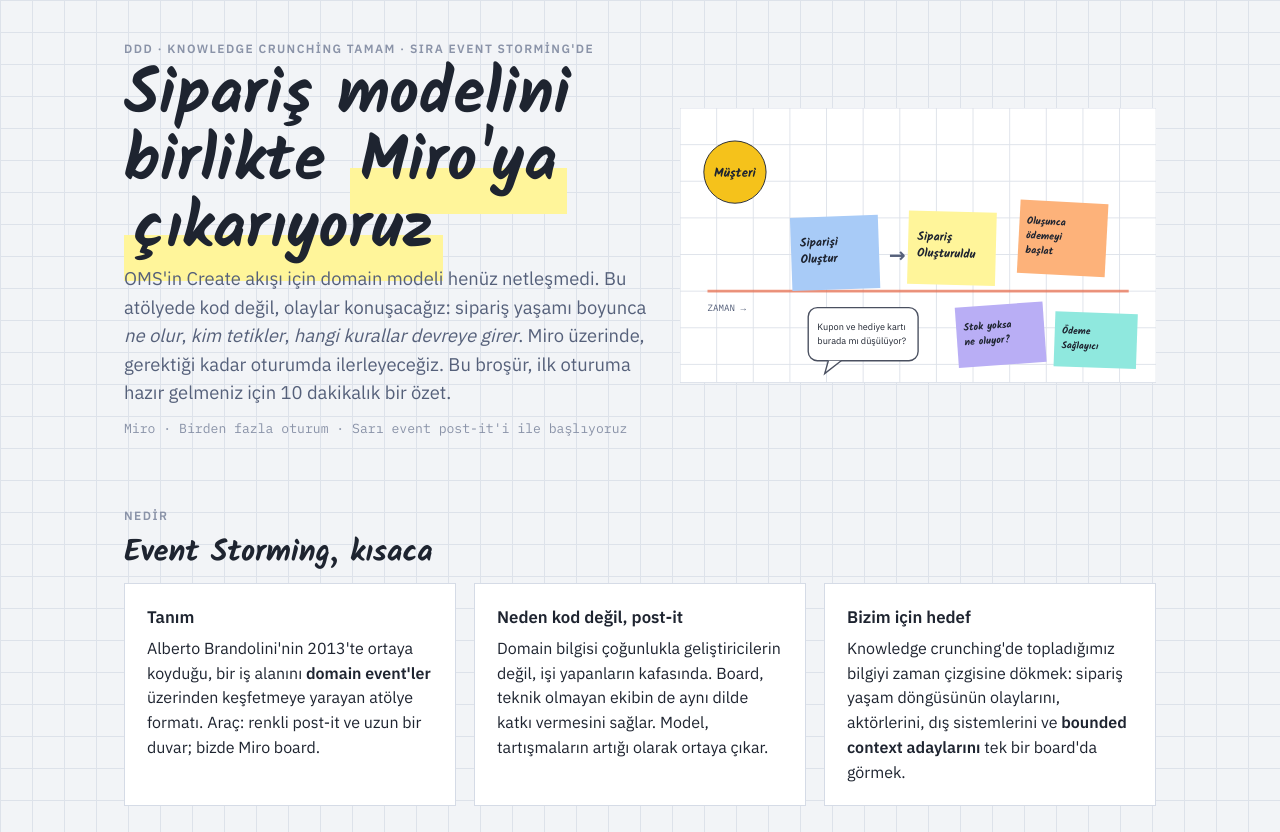
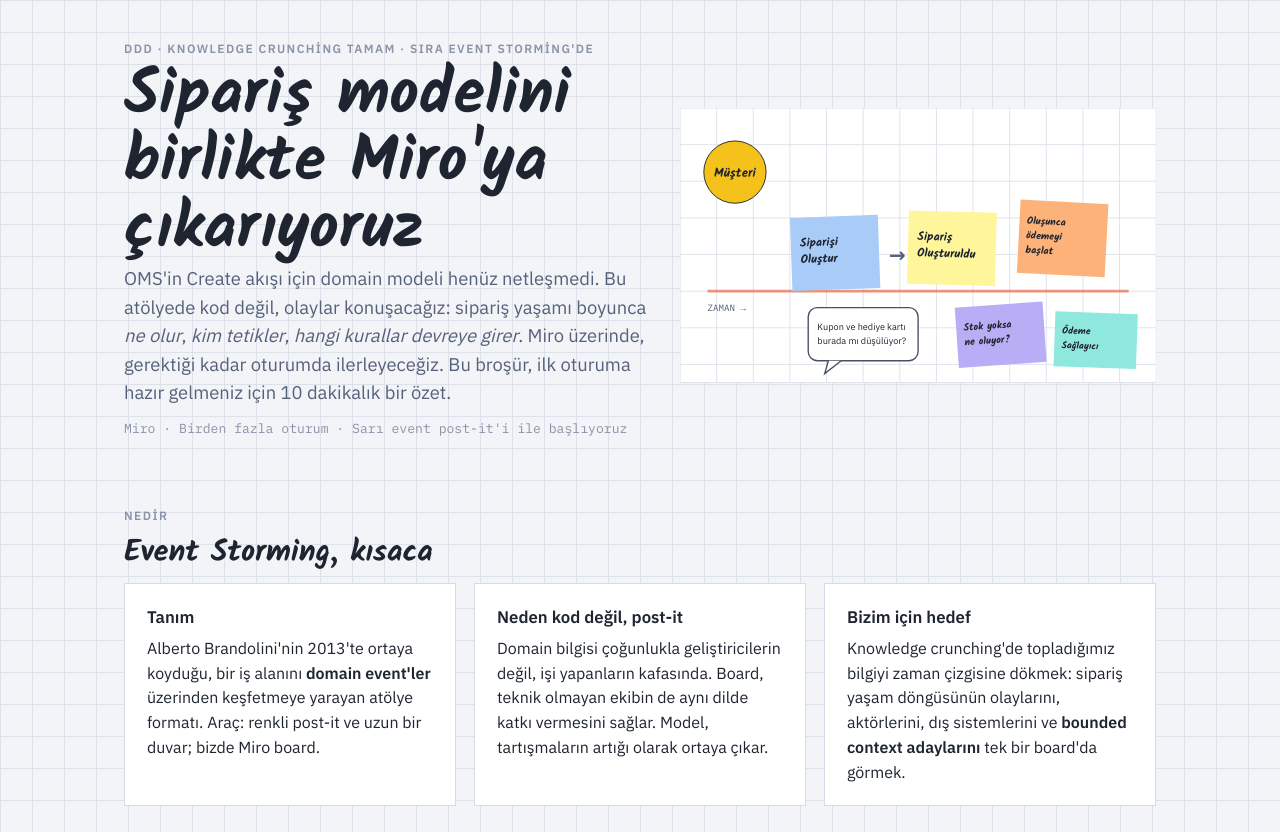
Before and after one commit to bycem/sharing, a plain HTML site: page index.html in a window 1280 px wide. Shown: the top 832 px of the page. Drawn offline with Linux system fonts and the light colour scheme.

Commit message:
Remove highlight class from heading in index.html
Removed highlight styling from the heading and related CSS.

```diff
--- a/index.html
+++ b/index.html
@@ -83,9 +83,6 @@
   .eyebrow { font-size: .75rem; letter-spacing: .12em; text-transform: uppercase; color: var(--ink-faint); font-weight: 600; margin-bottom: 4px; }
   .lead { font-size: 1.15rem; color: var(--ink-soft); max-width: 60ch; }
   .mono { font-family: "IBM Plex Mono", monospace; font-size: .82rem; color: var(--ink-faint); }
-  .highlight { background: linear-gradient(transparent 55%, var(--event) 55%); color: #1E2430; padding: 0 .15em; box-decoration-break: clone; -webkit-box-decoration-break: clone; }
-  @media (prefers-color-scheme: dark) { :root:not([data-theme="light"]) .highlight { color: var(--ink); background: none; text-decoration: underline; text-decoration-color: var(--event); text-decoration-thickness: .14em; text-underline-offset: .08em; text-decoration-skip-ink: none; } }
-  :root[data-theme="dark"] .highlight { color: var(--ink); background: none; text-decoration: underline; text-decoration-color: var(--event); text-decoration-thickness: .14em; text-underline-offset: .08em; text-decoration-skip-ink: none; }
 
   section { margin-bottom: 60px; }
   .grid { display: grid; gap: 18px; }
@@ -226,7 +223,7 @@
   <header class="hero">
     <div>
       <div class="eyebrow">DDD · Knowledge crunching tamam · Sıra Event Storming'de</div>
-      <h1>Sipariş modelini birlikte <span class="highlight">Miro'ya çıkarıyoruz</span></h1>
+      <h1>Sipariş modelini birlikte Miro'ya çıkarıyoruz</h1>
       <p class="lead">OMS'in Create akışı için domain modeli henüz netleşmedi. Bu atölyede kod değil, olaylar konuşacağız: sipariş yaşamı boyunca <em>ne olur</em>, <em>kim tetikler</em>, <em>hangi kurallar devreye girer</em>. Miro üzerinde, gerektiği kadar oturumda ilerleyeceğiz. Bu broşür, ilk oturuma hazır gelmeniz için 10 dakikalık bir özet.</p>
       <p class="mono">Miro · Birden fazla oturum · Sarı event post-it'i ile başlıyoruz</p>
     </div>
```
